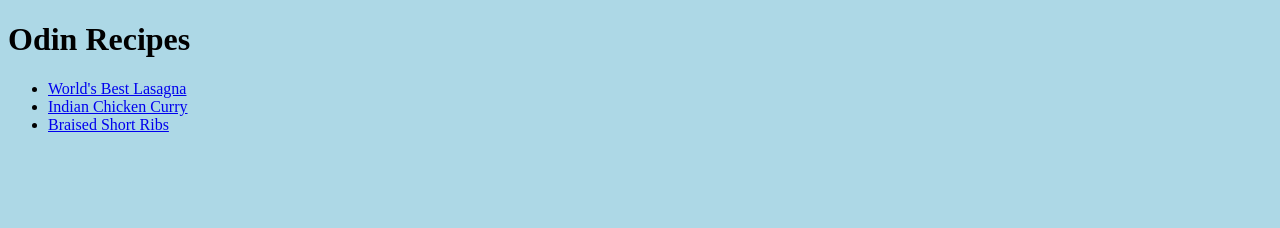
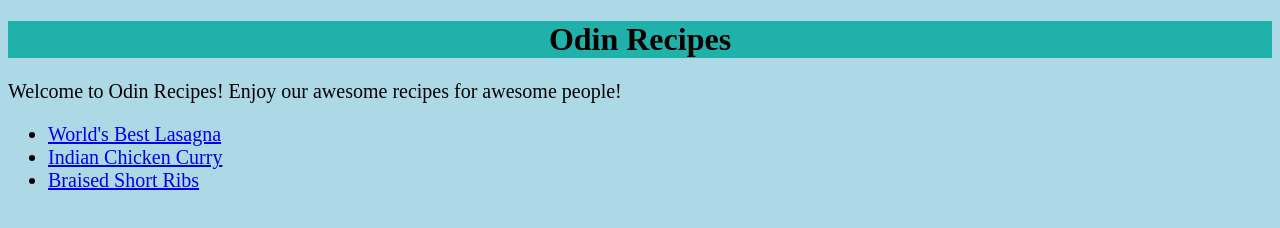
Before and after one commit to stanleypangg/odin-recipes, a plain HTML site: page index.html in a window 1280 px wide. Drawn offline with Linux system fonts and the light colour scheme.

Commit message:
basic styling across all pages

```diff
--- a/index.html
+++ b/index.html
@@ -7,11 +7,12 @@
     <link rel="stylesheet" href="./styles.css">
 </head>
 <body>
-    <h1>Odin Recipes</h1>
+    <h1 class="center">Odin Recipes</h1>
+    <p class="font-size-20px">Welcome to Odin Recipes! Enjoy our awesome recipes for awesome people!</p>
     <ul>
-        <li><a href="./recipes/lasagna.html">World's Best Lasagna</a></li>
-        <li><a href="./recipes/curry.html">Indian Chicken Curry</a></li>
-        <li><a href="./recipes/short_ribs.html">Braised Short Ribs</a></li>
+        <li class="font-size-20px"><a href="./recipes/lasagna.html">World's Best Lasagna</a></li>
+        <li class="font-size-20px"><a href="./recipes/curry.html">Indian Chicken Curry</a></li>
+        <li class="font-size-20px"><a href="./recipes/short_ribs.html">Braised Short Ribs</a></li>
     </ul>
 </body>
 </html>
--- a/styles.css
+++ b/styles.css
@@ -2,3 +2,15 @@ body {
     background-color: lightblue;
     font-family: "Times New Roman", "serif";
 }
+
+h1 {
+    background-color: lightseagreen;
+}
+
+.font-size-20px {
+    font-size: 20px;
+}
+
+.center {
+    text-align: center;
+}
```
Also changed, not shown: recipes/curry.html (+1 -1 lines), recipes/lasagna.html (+1 -1 lines), recipes/short_ribs.html (+1 -1 lines).
